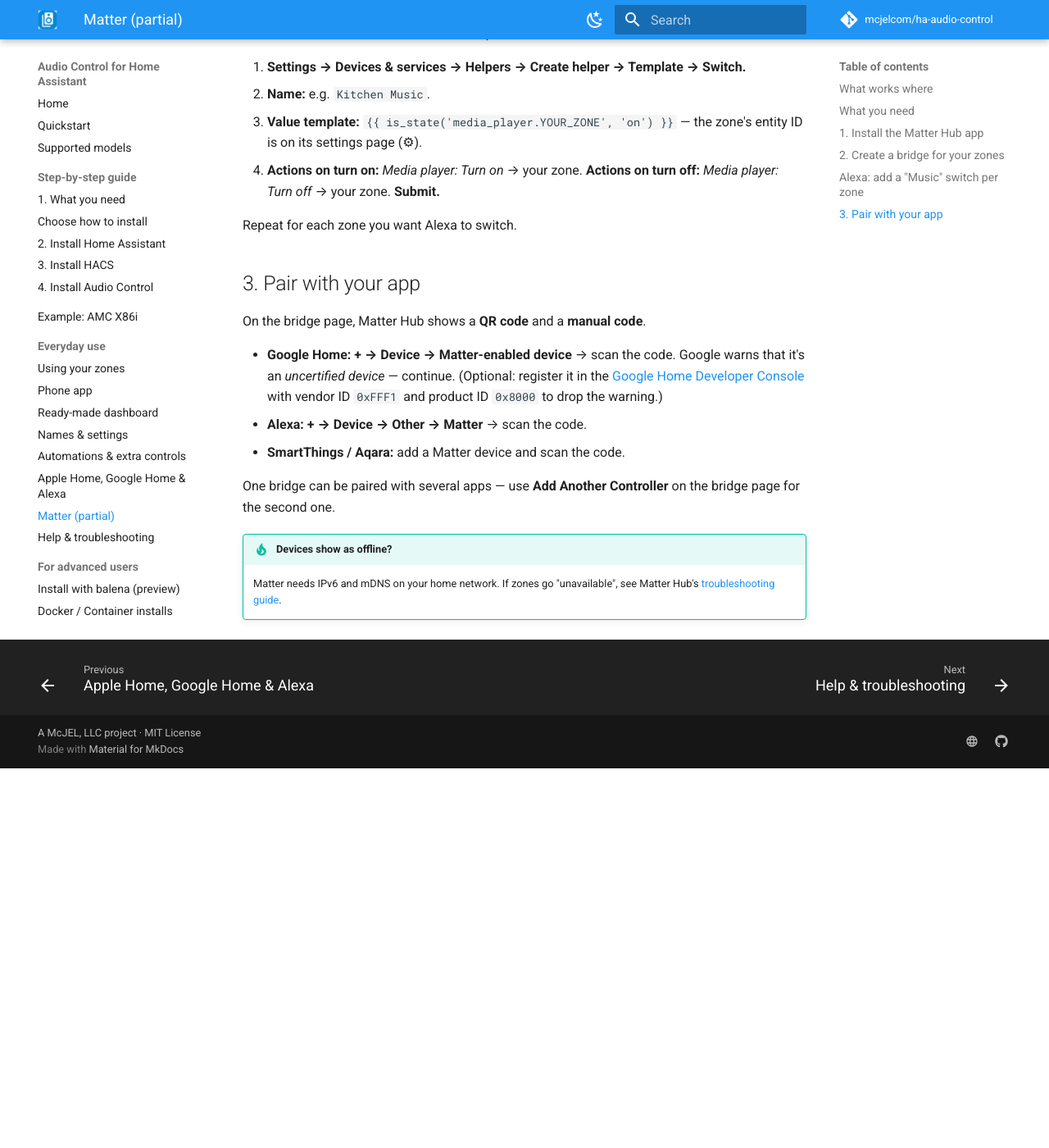
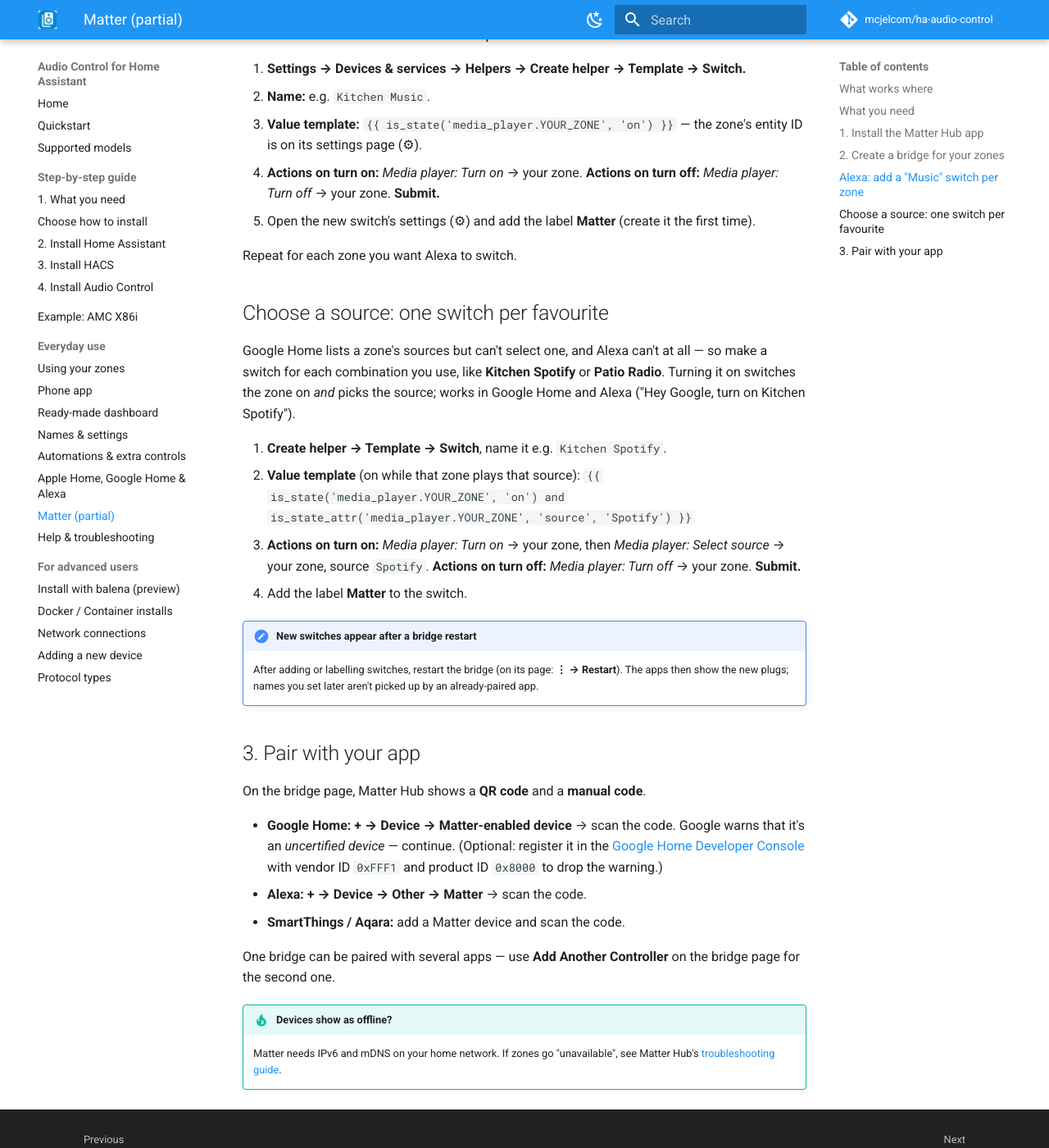
Before and after one commit to mcjelcom/ha-audio-control, an MkDocs documentation site: the page built from docs/matter.md, in a window 1280 px wide and 1400 px high, scrolled down 2767 px. Shown: the whole window at 82% size. Built offline with MkDocs 1.6.1 and Material for MkDocs 9.7.7, drawn with Linux system fonts in a browser that asks for light colours; comment, search, counter and statistics services are not loaded; before the commit the page ends 3704 px from its top, so only the background shows below that; some of the changed text lies outside the part shown.

Commit message:
Docs: source switches for Google/Alexa; bridge filter by 'Matter' label
Google lists sources but can't select one, Alexa can't at all: a Template
switch per favourite (zone on + select source) shared as a Matter plug.
Bridge filter now platform audio_control + entity_label matter (any name);
restart the bridge after adding switches. Verified on haac-us: switch on ->
zone on, Source 3; off -> zone off; bridge lists it as a plug.

```diff
--- a/docs/matter.md
+++ b/docs/matter.md
@@ -12,7 +12,7 @@
 |---|---|---|---|---|
 | Zone on/off | ✅ | ✅ through a "Music" switch ([below](#alexa-add-a-music-switch-per-zone)) | ✅ | use [HomeKit Bridge](smart-home.md#apple-home-siri) instead |
 | Volume | ✅ | — | ✅ | |
-| Source | ❌ listed, but picking one fails (*Something went wrong*) | — | sent; the app may not show it | |
+| Source | ❌ listed, but picking one fails — use [source switches](#choose-a-source-one-switch-per-favourite) | — ([source switches](#choose-a-source-one-switch-per-favourite)) | sent; the app may not show it | |
 | Mute, bass/treble, group | — | — | — | |
 
 Each zone is shared as a Matter **Speaker** with power, volume and its list of sources.
@@ -60,8 +60,8 @@
 Open **Matter Hub** from the sidebar and create a bridge:
 
 - **Name:** e.g. *Audio Control*. **Port:** keep **5540** — Alexa only finds bridges on 5540.
-- **Include:** *platform* `audio_control` (all your zones). For Alexa also *pattern*
-  `switch.*_music` (the switches below).
+- **Include:** *platform* `audio_control` (all your zones), and *entity label* `matter`
+  (the extra switches below — you give them the **Matter** label).
 - **Exclude:** *domain* `binary_sensor` (the connection status isn't something to control).
 - Turn on **Prefer entity registry name**, so zones are called *Living Room* rather than
   *AMC X86 / X86i Living Room* — shorter to say. Do this **before pairing**: once an app
@@ -81,8 +81,30 @@
    entity ID is on its settings page (⚙).
 4. **Actions on turn on:** *Media player: Turn on* → your zone. **Actions on turn off:**
    *Media player: Turn off* → your zone. **Submit.**
+5. Open the new switch's settings (⚙) and add the label **Matter** (create it the first
+   time).
 
 Repeat for each zone you want Alexa to switch.
+
+## Choose a source: one switch per favourite
+
+Google Home lists a zone's sources but can't select one, and Alexa can't at all — so
+make a switch for each combination you use, like **Kitchen Spotify** or **Patio Radio**.
+Turning it on switches the zone on *and* picks the source; works in Google Home and
+Alexa ("Hey Google, turn on Kitchen Spotify").
+
+1. **Create helper → Template → Switch**, name it e.g. `Kitchen Spotify`.
+2. **Value template** (on while that zone plays that source):
+   `{{ is_state('media_player.YOUR_ZONE', 'on') and is_state_attr('media_player.YOUR_ZONE', 'source', 'Spotify') }}`
+3. **Actions on turn on:** *Media player: Turn on* → your zone, then
+   *Media player: Select source* → your zone, source `Spotify`.
+   **Actions on turn off:** *Media player: Turn off* → your zone. **Submit.**
+4. Add the label **Matter** to the switch.
+
+!!! note "New switches appear after a bridge restart"
+    After adding or labelling switches, restart the bridge (on its page: **⋮ →
+    Restart**). The apps then show the new plugs; names you set later aren't
+    picked up by an already-paired app.
 
 ## 3. Pair with your app
 
```
Also changed, not shown: other parts of docs/matter.md (+1 -1 lines), docs/index.md (+1 -1 lines), docs/assets/screenshots/matter-hub-endpoints.png, docs/assets/screenshots/matter-hub-filters.png.
